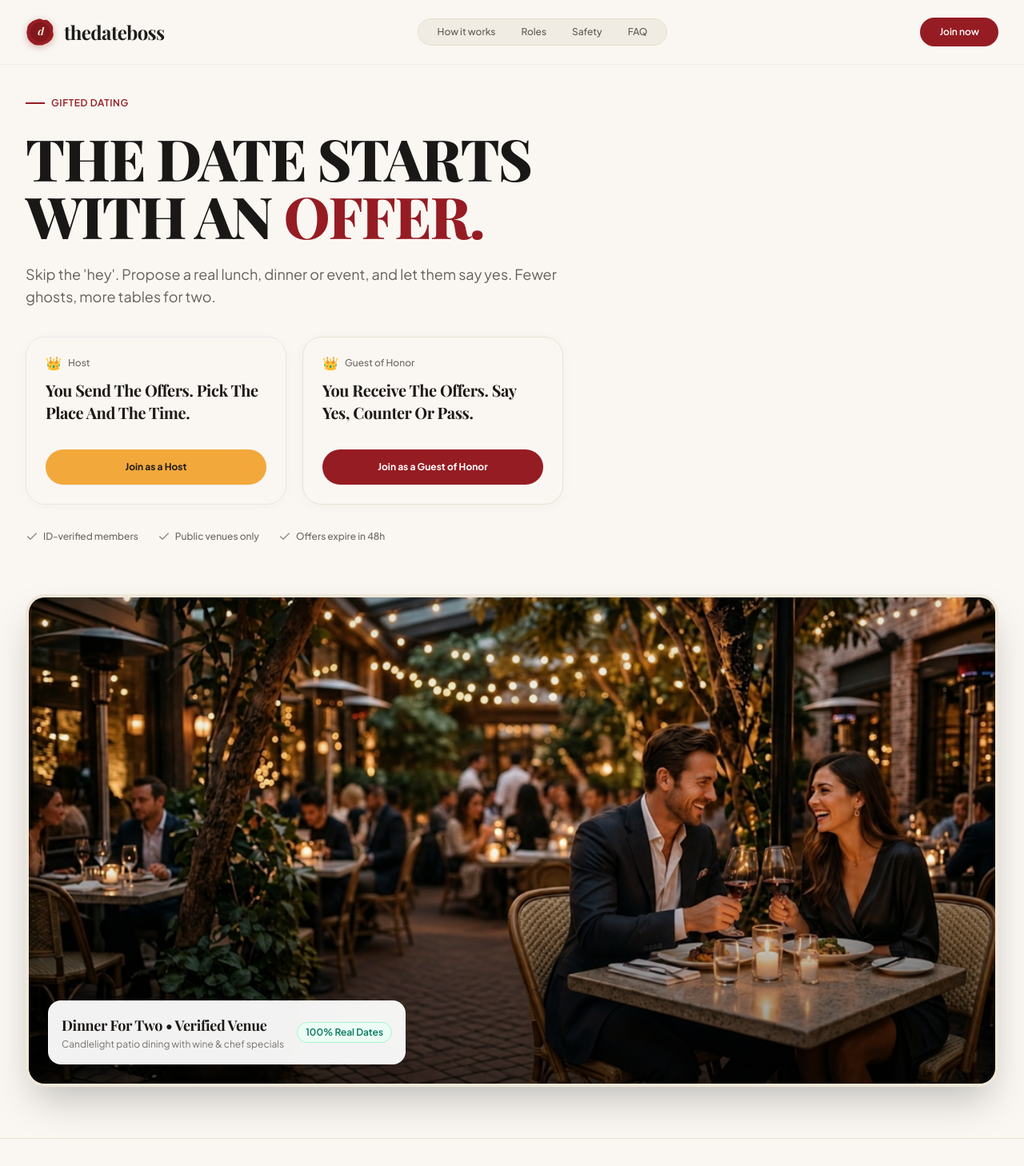
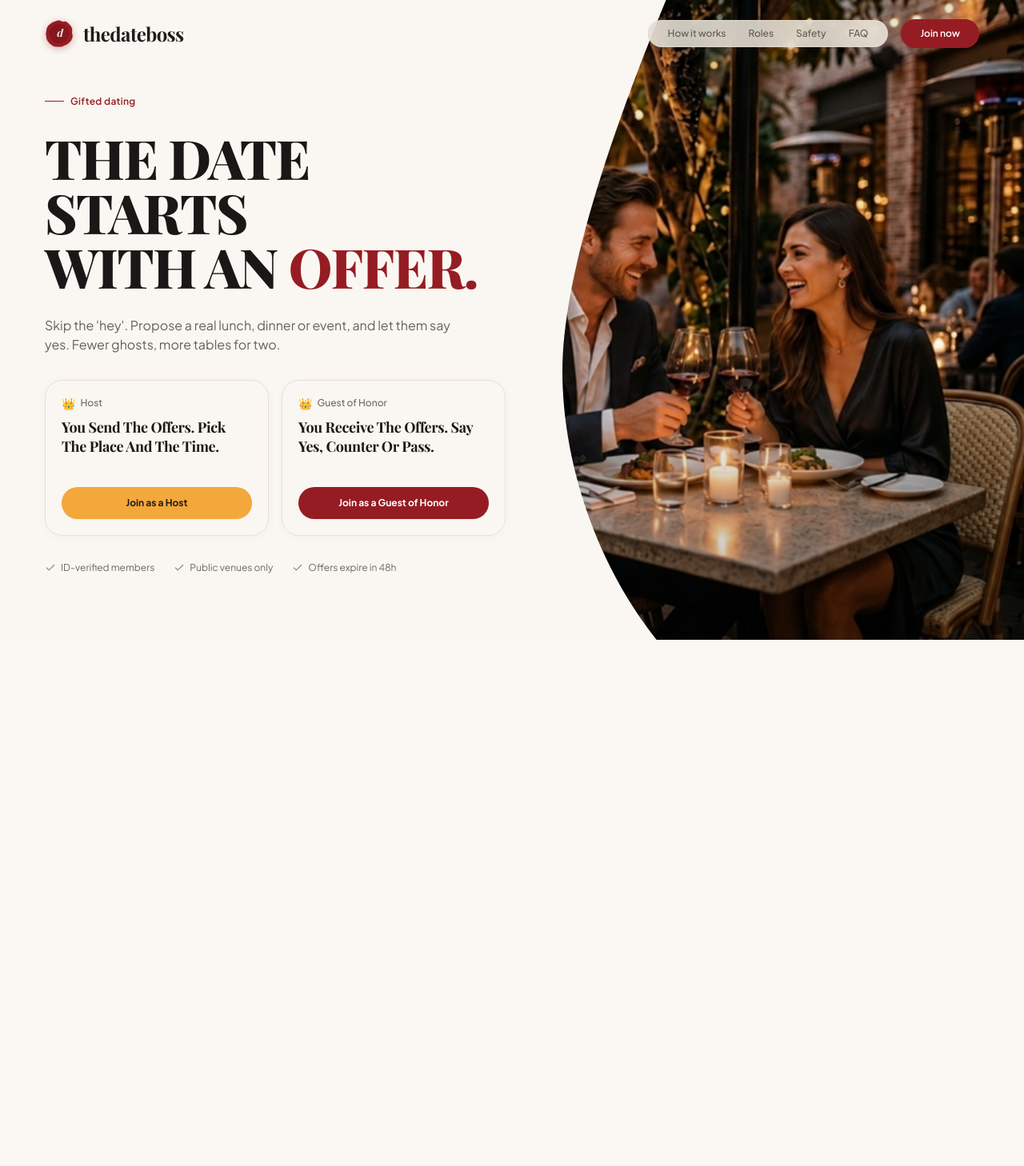
Before and after one commit to robiulsunnyemon/dateboss, a React (Vite) app in the folder frontend/: page / in a window 1280 px wide. Shown: the top 1458 px of the page at 80% size. After the commit the page ends 800 px from the top, so only its background shows below. Built offline with nearby package versions, Linux system fonts and the light colour scheme; a web font is replaced by a local one.

Commit message:
feat: exact reproduction of the right curved image hero section as highlighted in red rectangle

```diff
--- a/frontend/src/App.tsx
+++ b/frontend/src/App.tsx
@@ -3,15 +3,51 @@ import { Check } from 'lucide-react';
 
 export function App() {
   return (
-    <div className="min-h-screen bg-[#FAF7F2] text-[#1E1C1A] font-sans antialiased selection:bg-[#961C23] selection:text-white flex flex-col">
+    <div className="relative min-h-screen bg-[#FAF7F2] text-[#1E1C1A] font-sans antialiased selection:bg-[#961C23] selection:text-white flex flex-col justify-between overflow-x-hidden">
 
       {/* =========================================================================
-          1. REAL WEBSITE HEADER / NAVIGATION (NO GREY TAB BAR)
+          RIGHT HERO IMAGE WITH PRECISE CONVEX CURVED MASK
+          (Extends from top: 0 to bottom, navbar floats on top)
          ========================================================================= */}
-      <header className="w-full bg-[#FAF7F2] border-b border-[#EFE8DC]/70 sticky top-0 z-30 backdrop-blur-md bg-opacity-95">
-        <div className="max-w-7xl mx-auto px-4 sm:px-6 lg:px-8 h-20 flex items-center justify-between">
+      <div className="absolute right-0 top-0 bottom-0 w-[48%] xl:w-[46%] h-full z-10 pointer-events-none hidden lg:block overflow-hidden">
 
-          {/* Logo with Wax Seal */}
+        {/* SVG ClipPath Definition for the exact curved arc */}
+        <svg width="0" height="0" className="absolute">
+          <defs>
+            <clipPath id="heroRightArc" clipPathUnits="objectBoundingBox">
+              {/* Convex circular arc: starts at top (~0.24), bows out to the left (~0.04), and curves to bottom (~0.22) */}
+              <path d="M 0.24, 0
+                       C 0.10, 0.25, 0.02, 0.45, 0.02, 0.58
+                       C 0.02, 0.72, 0.09, 0.88, 0.22, 1
+                       L 1, 1
+                       L 1, 0
+                       Z" />
+            </clipPath>
+          </defs>
+        </svg>
+
+        {/* The Couple Dining Image */}
+        <div
+          className="w-full h-full relative"
+          style={{ clipPath: 'url(#heroRightArc)' }}
+        >
+          <img
+            src="/assets/hero-couple.jpg"
+            alt="Romantic couple dining with wine glasses at restaurant table"
+            className="w-full h-full object-cover object-[center_right] pointer-events-auto"
+          />
+          {/* Subtle warm depth vignette */}
+          <div className="absolute inset-0 bg-gradient-to-t from-black/25 via-transparent to-black/10 pointer-events-none" />
+        </div>
+      </div>
+
+      {/* =========================================================================
+          1. HEADER / NAVIGATION BAR (FLOATS ON TOP OF BOTH SIDES)
+         ========================================================================= */}
+      <header className="w-full relative z-30 pt-6 px-6 sm:px-10 lg:px-14">
+        <div className="max-w-[1440px] mx-auto flex items-center justify-between">
+
+          {/* Left: Wax Seal Logo + "thedateboss" */}
           <div className="flex items-center gap-3">
             <div className="w-9 h-9 relative shrink-0">
               <svg viewBox="0 0 100 100" className="w-full h-full drop-shadow-[0_2px_5px_rgba(150,28,35,0.35)]">
@@ -56,19 +92,22 @@ export function App() {
             </span>
           </div>
 
-          {/* Center Navigation Links in Rounded Capsule */}
-          <nav className="hidden md:flex items-center bg-[#EFE9DF]/80 border border-[#E5DECF] rounded-full px-6 py-2 gap-8 text-xs font-medium text-[#5F5B54]">
+          {/* Right: Nav Capsule + "Join now" Button */}
+          <div className="flex items-center gap-4">
+
+            {/* Rounded Pill Navigation Container (frosted glass) */}
+            <nav className="bg-[#EFE9DF]/85 backdrop-blur-md border border-[#E5DECF]/80 rounded-full px-6 py-2 hidden sm:flex items-center gap-7 text-xs font-medium text-[#5F5B54] shadow-sm">
               <a href="#how-it-works" className="hover:text-[#961C23] transition-colors">How it works</a>
               <a href="#roles" className="hover:text-[#961C23] transition-colors">Roles</a>
               <a href="#safety" className="hover:text-[#961C23] transition-colors">Safety</a>
               <a href="#faq" className="hover:text-[#961C23] transition-colors">FAQ</a>
             </nav>
 
-          {/* Right Action Button */}
-          <div>
+            {/* "Join now" Red Button */}
             <button className="bg-[#961C23] hover:bg-[#7D141A] text-white text-xs font-semibold px-6 py-2.5 rounded-full transition-all shadow-sm hover:shadow">
               Join now
             </button>
+
           </div>
 
         </div>
@@ -76,142 +115,98 @@ export function App() {
 
 
       {/* =========================================================================
-          2. HERO CONTENT (HEADLINE, SUBTITLE, CARDS & TRUST POINTS)
+          2. HERO MAIN CONTENT
          ========================================================================= */}
-      <main className="max-w-7xl mx-auto px-4 sm:px-6 lg:px-8 pt-10 pb-16 w-full flex-1 space-y-12">
+      <main className="relative z-20 max-w-[1440px] mx-auto w-full px-6 sm:px-10 lg:px-14 py-8 lg:py-12 flex-1 flex flex-col justify-center">
 
-        {/* Top Hero Section */}
-        <div className="max-w-3xl space-y-6">
+        <div className="w-full lg:w-[54%] xl:w-[52%] space-y-7 pr-2 sm:pr-4">
 
           {/* Label: Gifted dating */}
           <div className="flex items-center gap-2">
-            <span className="w-6 h-[2px] bg-[#961C23]"></span>
-            <span className="text-xs font-semibold text-[#961C23] tracking-wider uppercase">
+            <span className="w-6 h-[1.5px] bg-[#961C23]"></span>
+            <span className="text-xs font-semibold text-[#961C23] tracking-wide">
               Gifted dating
             </span>
           </div>
 
-          {/* Main Title */}
-          <h1 className="font-serif font-extrabold text-4xl sm:text-5xl md:text-6xl lg:text-7xl leading-[1.08] tracking-tight text-[#1A1816]">
+          {/* Main Headline */}
+          <h1 className="font-serif font-extrabold text-4xl sm:text-5xl md:text-6xl xl:text-[68px] leading-[1.08] tracking-tight text-[#1A1816]">
             THE DATE STARTS <br />
-            WITH AN <span className="text-[#961C23]">OFFER.</span>
+            WITH AN <span className="text-[#961C23] font-serif">OFFER.</span>
           </h1>
 
           {/* Subtitle */}
-          <p className="text-[#656059] text-sm sm:text-base md:text-lg leading-relaxed max-w-2xl font-normal">
+          <p className="text-[#656059] text-sm sm:text-base leading-relaxed max-w-lg font-normal">
             Skip the 'hey'. Propose a real lunch, dinner or event, and let them say yes. Fewer ghosts, more tables for two.
           </p>
 
-          {/* Two Action Cards (Host & Guest of Honor) */}
-          <div className="grid grid-cols-1 sm:grid-cols-2 gap-5 pt-3 max-w-2xl">
+          {/* Two Action Cards Side-by-Side */}
+          <div className="grid grid-cols-1 sm:grid-cols-2 gap-4 pt-1 max-w-xl">
 
             {/* Card 1: Host */}
-            <div className="bg-[#FAF7F2] border border-[#E6DEC $\rightarrow$ #E8E1D3 border-[#E8E1D3]] rounded-3xl p-6 shadow-[0_2px_15px_rgba(0,0,0,0.03)] flex flex-col justify-between min-h-[210px] hover:border-[#F3A83B] transition-colors">
-              <div className="space-y-3">
-                <div className="flex items-center gap-2 text-xs text-[#6E6861]">
-                  <span className="text-[#F3A83B] text-base leading-none">👑</span>
+            <div className="bg-[#FAF7F2] border border-[#E8E1D3] rounded-[22px] p-5 shadow-[0_2px_12px_rgba(0,0,0,0.03)] flex flex-col justify-between min-h-[195px] hover:border-[#F3A83B] transition-colors">
+              <div className="space-y-2.5">
+                <div className="flex items-center gap-1.5 text-xs text-[#6E6861]">
+                  <span className="text-[#F3A83B] text-sm leading-none">👑</span>
                   <span className="font-medium">Host</span>
                 </div>
-                <h3 className="font-serif font-bold text-stone-900 text-lg sm:text-xl leading-snug">
+                <h3 className="font-serif font-bold text-stone-900 text-lg leading-snug">
                   You Send The Offers. Pick The Place And The Time.
                 </h3>
               </div>
 
-              <button className="w-full bg-[#F3A83B] hover:bg-[#DE952B] text-[#1E1C1A] font-bold text-xs py-3.5 px-4 rounded-full transition-colors mt-5 text-center shadow-sm">
+              <button className="w-full bg-[#F3A83B] hover:bg-[#DE952B] text-[#1E1C1A] font-bold text-xs py-3 px-4 rounded-full transition-colors mt-4 text-center shadow-sm">
                 Join as a Host
               </button>
             </div>
 
             {/* Card 2: Guest of Honor */}
-            <div className="bg-[#FAF7F2] border border-[#E8E1D3] rounded-3xl p-6 shadow-[0_2px_15px_rgba(0,0,0,0.03)] flex flex-col justify-between min-h-[210px] hover:border-[#961C23] transition-colors">
-              <div className="space-y-3">
-                <div className="flex items-center gap-2 text-xs text-[#6E6861]">
-                  <span className="text-[#8E8A83] text-base leading-none">👑</span>
+            <div className="bg-[#FAF7F2] border border-[#E8E1D3] rounded-[22px] p-5 shadow-[0_2px_12px_rgba(0,0,0,0.03)] flex flex-col justify-between min-h-[195px] hover:border-[#961C23] transition-colors">
+              <div className="space-y-2.5">
+                <div className="flex items-center gap-1.5 text-xs text-[#6E6861]">
+                  <span className="text-[#8E8A83] text-sm leading-none">👑</span>
                   <span className="font-medium">Guest of Honor</span>
                 </div>
-                <h3 className="font-serif font-bold text-stone-900 text-lg sm:text-xl leading-snug">
+                <h3 className="font-serif font-bold text-stone-900 text-lg leading-snug">
                   You Receive The Offers. Say Yes, Counter Or Pass.
                 </h3>
               </div>
 
-              <button className="w-full bg-[#961C23] hover:bg-[#7D141A] text-white font-bold text-xs py-3.5 px-4 rounded-full transition-colors mt-5 text-center shadow-sm">
+              <button className="w-full bg-[#961C23] hover:bg-[#7D141A] text-white font-bold text-xs py-3 px-4 rounded-full transition-colors mt-4 text-center shadow-sm">
                 Join as a Guest of Honor
               </button>
             </div>
 
           </div>
 
-          {/* Trust Points Under Cards */}
-          <div className="flex flex-wrap items-center gap-x-6 gap-y-2 text-xs text-[#6D6760] font-medium pt-2">
+          {/* Trust Checkmarks */}
+          <div className="flex flex-wrap items-center gap-x-6 gap-y-2 text-xs text-[#6D6760] font-normal pt-1">
             <span className="inline-flex items-center gap-1.5">
-              <Check className="w-4 h-4 text-[#8E8880]" /> ID-verified members
+              <Check className="w-3.5 h-3.5 text-[#8E8880]" /> ID-verified members
             </span>
             <span className="inline-flex items-center gap-1.5">
-              <Check className="w-4 h-4 text-[#8E8880]" /> Public venues only
+              <Check className="w-3.5 h-3.5 text-[#8E8880]" /> Public venues only
             </span>
             <span className="inline-flex items-center gap-1.5">
-              <Check className="w-4 h-4 text-[#8E8880]" /> Offers expire in 48h
+              <Check className="w-3.5 h-3.5 text-[#8E8880]" /> Offers expire in 48h
             </span>
           </div>
 
         </div>
 
-
-        {/* =========================================================================
-            3. FEATURED ROMANTIC DINNER IMAGE (BELOW ON THE LANDING PAGE)
-           ========================================================================= */}
-        <div className="w-full pt-4">
-          <div className="relative w-full rounded-3xl overflow-hidden shadow-2xl border-4 border-[#EFE7D8] bg-[#EBE2D0] max-h-[640px]">
+        {/* Mobile/Tablet fallback view of the image (placed cleanly below cards on < lg screens) */}
+        <div className="block lg:hidden mt-10 w-full rounded-2xl overflow-hidden shadow-lg border border-[#E8E1D3] max-h-[380px]">
           <img
             src="/assets/hero-couple.jpg"
-              alt="Couple enjoying a romantic candlelight dinner at an outdoor restaurant table"
-              className="w-full h-full object-cover object-center max-h-[640px]"
+            alt="Romantic couple dining"
+            className="w-full h-full object-cover object-center"
           />
-
-            {/* Subtle romantic atmospheric overlay */}
-            <div className="absolute inset-0 bg-gradient-to-t from-black/50 via-transparent to-black/10 pointer-events-none" />
-
-            {/* Floating Venue & Date Card inside image */}
-            <div className="absolute bottom-6 left-6 right-6 sm:right-auto sm:max-w-md bg-white/95 backdrop-blur-md rounded-2xl p-4 shadow-xl border border-white/50 text-[#1E1C1A]">
-              <div className="flex items-center justify-between gap-4">
-                <div>
-                  <h4 className="font-serif font-bold text-base sm:text-lg text-stone-900 leading-tight">
-                    Dinner For Two • Verified Venue
-                  </h4>
-                  <p className="text-stone-500 text-xs mt-0.5">
-                    Candlelight patio dining with wine & chef specials
-                  </p>
-                </div>
-                <span className="shrink-0 bg-emerald-50 text-emerald-700 border border-emerald-200 text-xs font-semibold px-2.5 py-1 rounded-full">
-                  100% Real Dates
-                </span>
-              </div>
-            </div>
-
-          </div>
         </div>
 
       </main>
 
-
-      {/* =========================================================================
-          4. WEBSITE FOOTER
-         ========================================================================= */}
-      <footer className="w-full border-t border-[#ECE3D4] py-8 bg-[#FAF7F2]">
-        <div className="max-w-7xl mx-auto px-4 sm:px-6 lg:px-8 flex flex-col sm:flex-row items-center justify-between gap-4">
-          <div className="flex items-center gap-2 text-xs text-stone-500">
-            <span className="font-serif font-bold text-sm text-[#1E1C1A]">thedateboss</span>
-            <span>• © {new Date().getFullYear()} All rights reserved.</span>
-          </div>
-
-          <div className="flex items-center gap-6 text-xs text-[#5F5B54]">
-            <a href="#how-it-works" className="hover:text-[#961C23]">How it works</a>
-            <a href="#roles" className="hover:text-[#961C23]">Roles</a>
-            <a href="#safety" className="hover:text-[#961C23]">Safety</a>
-            <a href="#faq" className="hover:text-[#961C23]">FAQ</a>
-          </div>
-        </div>
-      </footer>
+      {/* Subtle bottom spacing */}
+      <div className="h-6 w-full" />
 
     </div>
   );
```
Lines whose indentation alone changed are shown as unchanged.
